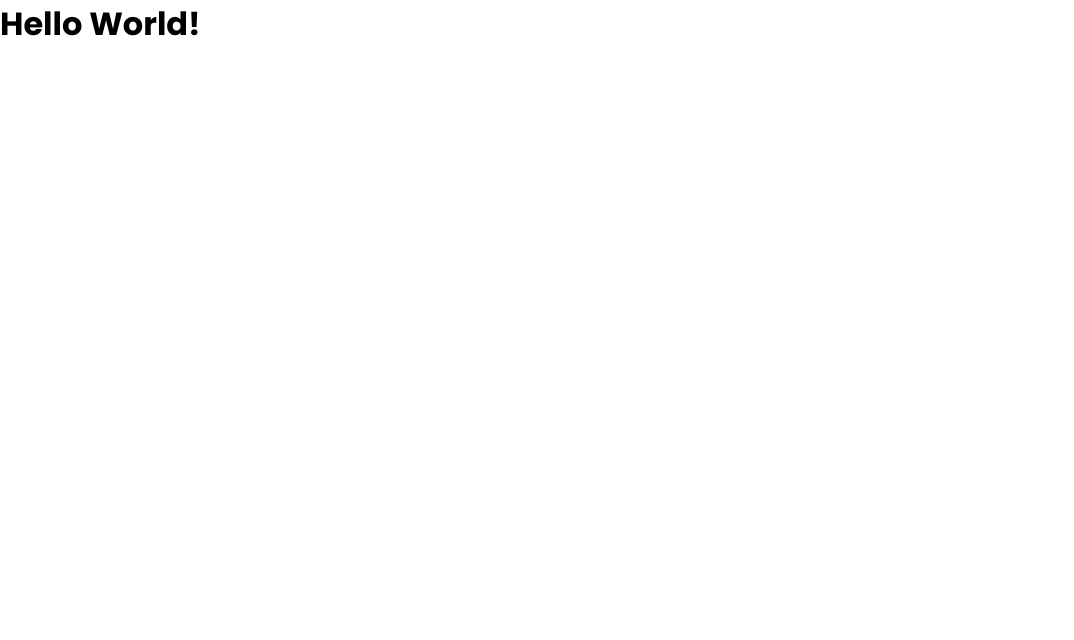
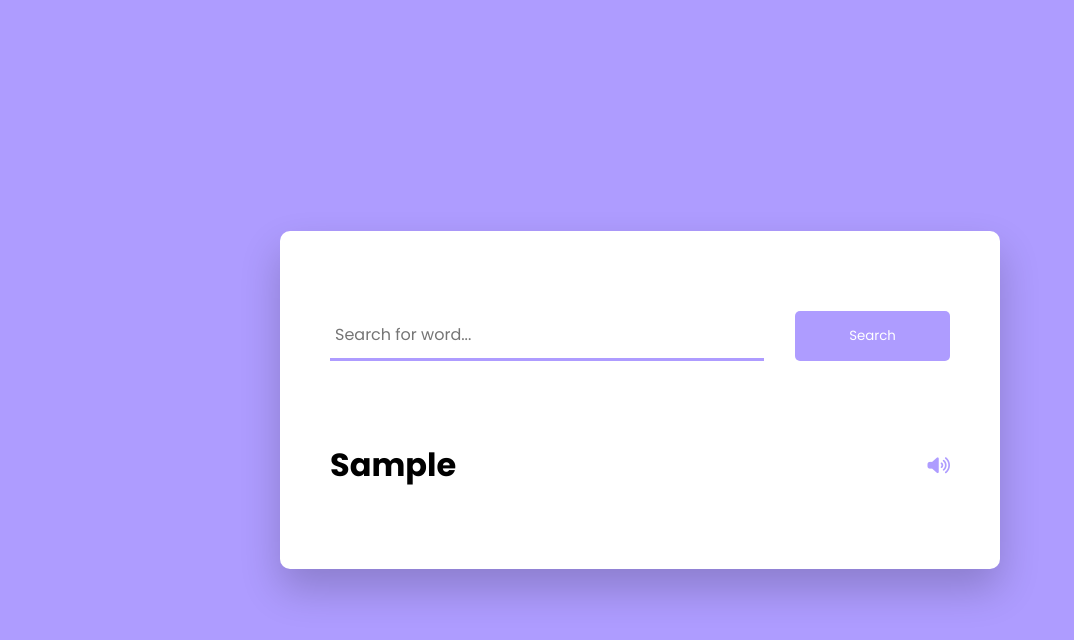
Before and after one commit to femmytedrey/Dictionary-App, a plain HTML site: page index.html in a window 1280 px wide. Shown: the whole page, without its empty margins (0-1074 px from the left). Drawn offline with Linux system fonts and the light colour scheme.

Commit message:
design in progress

```diff
--- a/index.html
+++ b/index.html
@@ -3,11 +3,27 @@
 <head>
     <meta charset="UTF-8">
     <meta name="viewport" content="width=device-width, initial-scale=1.0">
-    <title>Document</title>
+    <title>Dictionary</title>
     <link rel="stylesheet" href="style.css">
+    <link rel="stylesheet" href="https://cdnjs.cloudflare.com/ajax/libs/font-awesome/6.4.2/css/all.min.css">
 </head>
 <body>
-    <h1>Hello World!</h1>
+    <div class="container">
+        <div class="search-box">
+            <input type="text" placeholder="Search for word..." id = "inp-word">
+            <button class="search-btn">Search</button>
+
+        </div>
+
+        <div class="result">
+            <div class="word">
+                <h1>Sample</h1>
+                <button>
+                    <i class="fa-solid fa-volume-high"></i>
+                </button>
+            </div>
+        </div>
+    </div>
 
     <script src="script.js"></script>
 </body>
--- a/style.css
+++ b/style.css
@@ -4,5 +4,75 @@
     padding: 0px;
     margin: 0px;
     box-sizing: border-box;
+}
+
+*:not(i){
     font-family: 'Poppins', sans-serif;
 }
+
+body{
+    background: #ae9cff;
+    display: flex;
+    justify-content: center;
+    align-items: center;
+    height: 100vh;
+    width: 100%;
+}
+
+.container{
+    width: 90vmin;
+    background: white;
+    padding: 80px 50px;
+    box-shadow: 0px 20px 40px rgba(0, 0, 0, 0.2);
+    border-radius: 10px;
+}
+
+.search-box{
+    width: 100%;
+    display: flex;
+    justify-content: space-between;
+}
+
+.search-box #inp-word{
+    padding: 5px;
+    width: 70%;
+    border: none;
+    outline: none;
+    border-bottom: 3px solid #ae9cff;
+    font-size: 16px;
+}
+
+.search-box .search-btn{
+    padding: 15px 0px;
+    width: 25%;
+    background: #ae9cff;
+    border: none;
+    border-radius: 5px;
+    cursor: pointer;
+    outline: none;
+    color: #fff;
+}
+
+.result{
+    position: relative;
+}
+
+.result h3{
+    font-size: 30px;
+    color: #1f194c;
+}
+
+.result .word{
+    display: flex;
+    justify-content: space-between;
+    margin-top: 80px;
+}
+
+.result button{
+    background: transparent;
+    color: #ae9cff;
+    border: none;
+    outline: none;
+    font-size: 18px;
+    cursor: pointer;
+}
```
